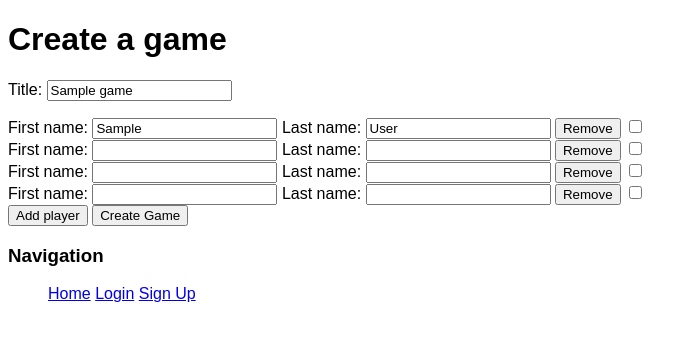
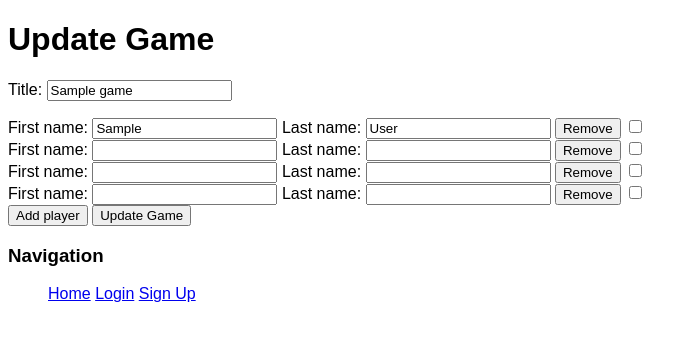
Before and after one commit to nickolasalcazar/SecretSanta, a Django app: page /game/1/update/ in a window 1280 px wide. Shown: the top 341 px of the page, without its empty margins (0-697 px from the left). Run offline with Django 3.2, Linux system fonts and the light colour scheme; tables that the repository leaves empty hold one stand-in row (values such as "Sample post").

Commit message:
Updated template and view for UpdateGame and CreateGame such that the title of webpage accurately displays either 'Update Game' or 'Create Game'

```diff
--- a/secretsanta/game/templates/game/game_form.html
+++ b/secretsanta/game/templates/game/game_form.html
@@ -1,7 +1,7 @@
 {% extends "game/base.html" %}
 {% load static %}
 {% block content %}
-    <h1>Create a game</h1>
+    <h1>{{ action_title }} Game</h1>
     <div>
         <form id="game-form" method='POST'>
             {% csrf_token %}
@@ -26,7 +26,7 @@
                 {% endfor %}
             </div>
             <button id='add-player-btn'>Add player</button>
-            <button type='submit'>Create Game</button>
+            <button type='submit'>{{ action_title }} Game</button>
         </form>
     </div>
     <script src="{% static 'game/game_form.js' %}"></script>
--- a/secretsanta/game/views.py
+++ b/secretsanta/game/views.py
@@ -68,6 +68,7 @@ def createGame(request):
     context = {
         'game_form': game_form,
         'player_formset': player_formset,
+        'action_title': 'Create'
     }
 
     return render(request, 'game/game_form.html', context)
@@ -116,6 +117,7 @@ def updateGame(request, pk):
     context = {
         'game_form': game_form,
         'player_formset': player_formset,
+        'action_title': 'Update'
     }
 
     return render(request, 'game/game_form.html', context)
```
